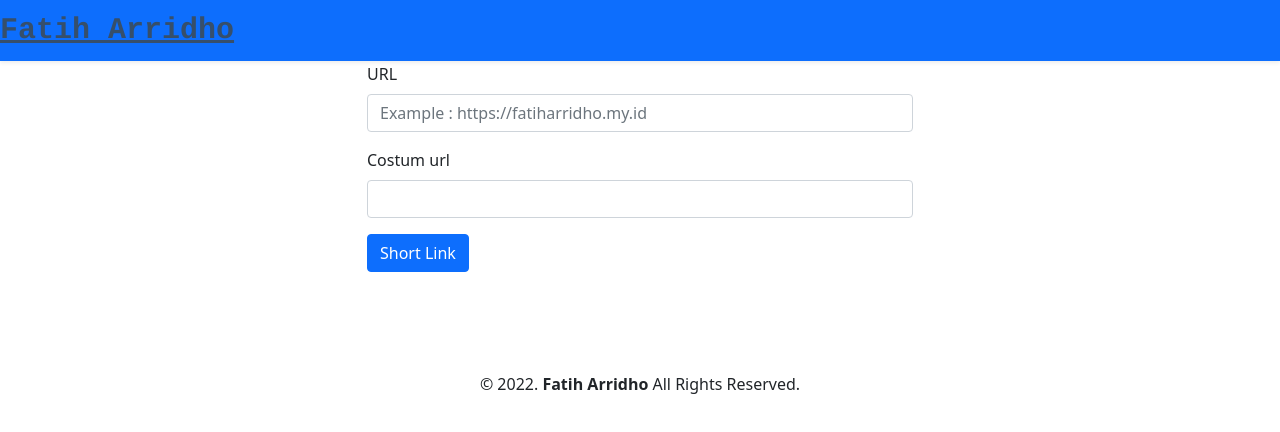
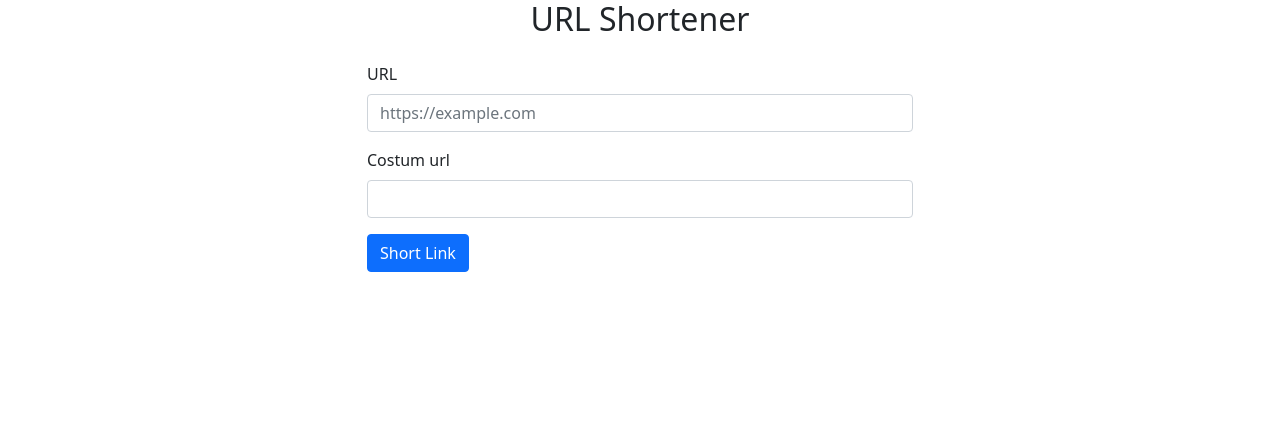
Before and after one commit to animeks/url, a website: page public/index.html in a window 1280 px wide. Drawn offline with nearby package versions, Linux system fonts and the light colour scheme.

Commit message:
Add files via upload

```diff
--- a/public/index.html
+++ b/public/index.html
@@ -18,19 +18,16 @@
         <link rel="stylesheet" href="https://cdn.jsdelivr.net/npm/bootstrap-icons@1.3.0/font/bootstrap-icons.css">
         <meta name="description" content="Pendekan Link Mu Dengan Shortlink - Flonime" />
         <meta name="author" content="Fatih Arridho" />
-        <title>Flonime - Shortlink</title>
+        <title>Shortlink</title>
         <!-- Favicon-->
-        <link type="image/png" href="https://fatiharridho.my.id/assets/@fatiharridho.jpg" rel="icon" />
-	<meta property="og:image" content="https://fatiharridho.my.id/assets/@fatiharridho.jpg" />
-        <link rel="icon" type="image/x-icon" href="https://fatiharridho.my.id/assets/@fatiharridho.jpg" />
+        <link type="image/png" href="https://telegra.ph/file/43f139c297fc8b5c061a7.jpg" rel="icon" />
+	<meta property="og:image" content="https://telegra.ph/file/43f139c297fc8b5c061a7.jpg" />
+        <link rel="icon" type="image/x-icon" href="https://telegra.ph/file/43f139c297fc8b5c061a7.jpg" />
 
 </head>
 
 <body data-new-gr-c-s-check-loaded="14.1029.0" data-gr-ext-installed>
-    <nav class="navbar navbar-expand-lg navbar-dark bg-primary shadow-sm fixed-top">
-        <div class="wrapper">
-            <div class="logo"><a href="https://fatiharridho.my.id">Fatih Arridho</a></div>
-            </div>
+
     </nav>
 
     <section id="post_url">
@@ -47,7 +44,7 @@
                         <div class="mb-3">
                             <label for="url" class="form-label">URL</label>
                             <input type="text" class="form-control" id="url" aria-describedby="url" name="url"
-                                placeholder="Example : https://fatiharridho.my.id" required="true">
+                                placeholder="https://example.com" required="true">
                         </div>
                         <div class="mb-3">
                             <label for="costum" class="form-label">Costum url</label>
@@ -65,9 +62,7 @@
     </section>
 
  <div id="copyright">
-        <div class="wrapper">
-            &copy; 2022. <b>Fatih Arridho</b> All Rights Reserved.
-        </div>
+
     </div>
 
     <!-- Optional JavaScript; choose one of the two! -->
```
